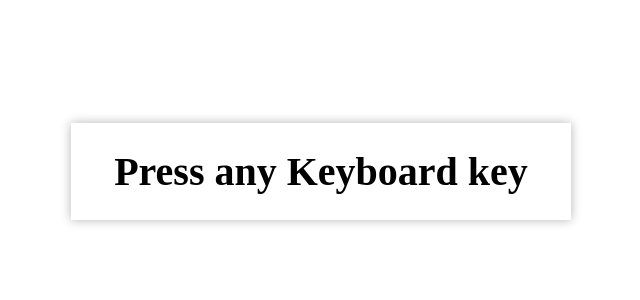
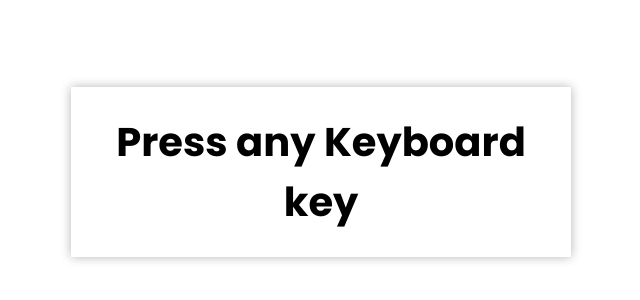
Before and after one commit to Bharatxox/FIND-KEYWORD, a plain HTML site: page index.html in a window 1280 px wide. Shown: the part 216-516 px from the top of the page, without its empty margins (319-959 px from the left). Drawn offline with Linux system fonts and the light colour scheme.

Commit message:
change the text style

```diff
--- a/index.html
+++ b/index.html
@@ -3,6 +3,7 @@
 <head>
     <meta charset="UTF-8">
     <meta name="viewport" content="width=device-width, initial-scale=1.0">
+    <link rel="stylesheet" href="https://fonts.googleapis.com/css2?family=Poppins:wght@300;400;500;600;700&display=swap">
     <title>Document</title>
     <link rel="stylesheet" href="style.css">
 </head>
--- a/style.css
+++ b/style.css
@@ -13,6 +13,7 @@ body{
     align-items: center;
     height: 100vh;
     gap: 25px;
+    font-family: 'Poppins', sans-serif;
 }
 #key{
     text-align: center;
```
